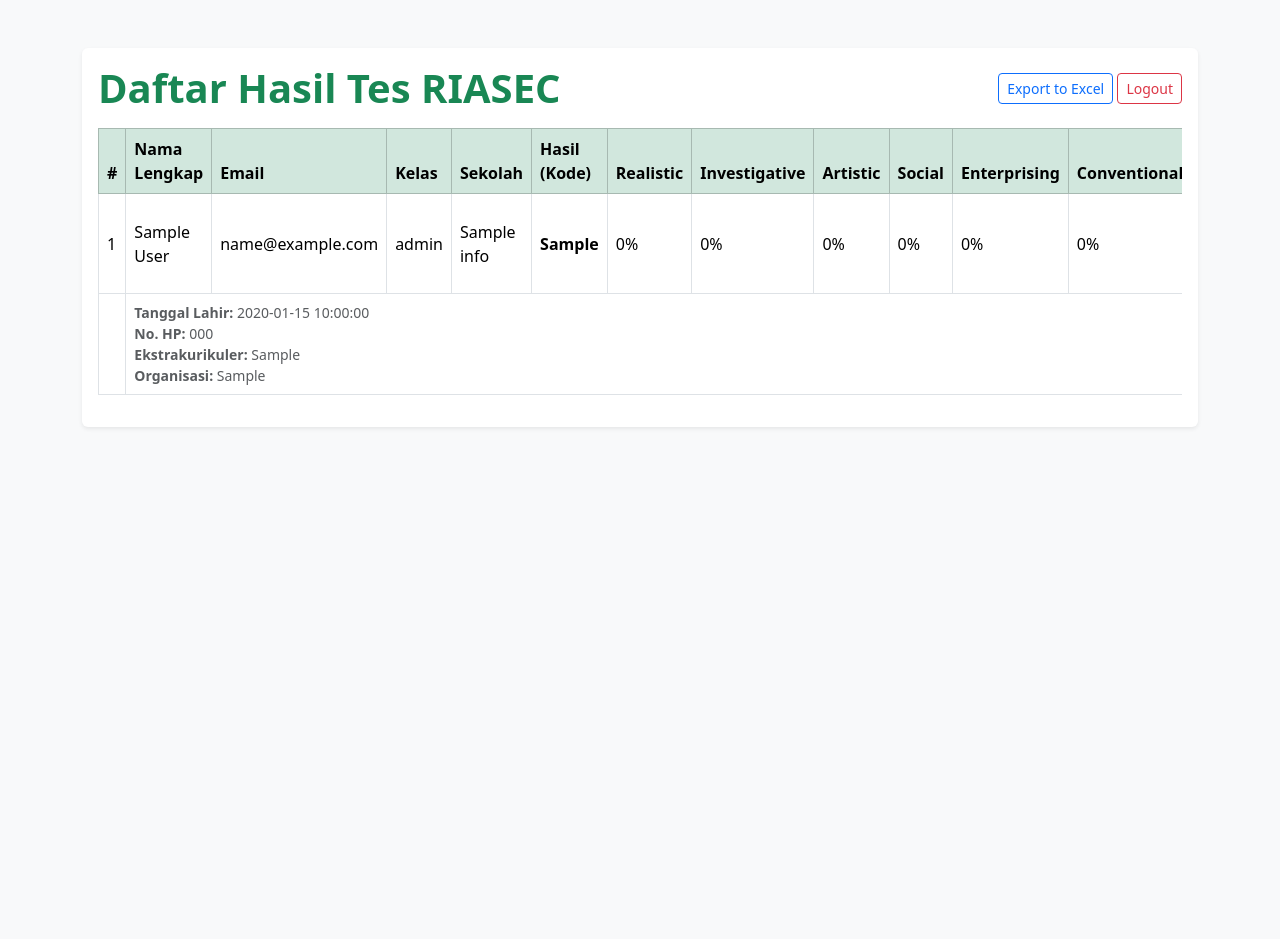
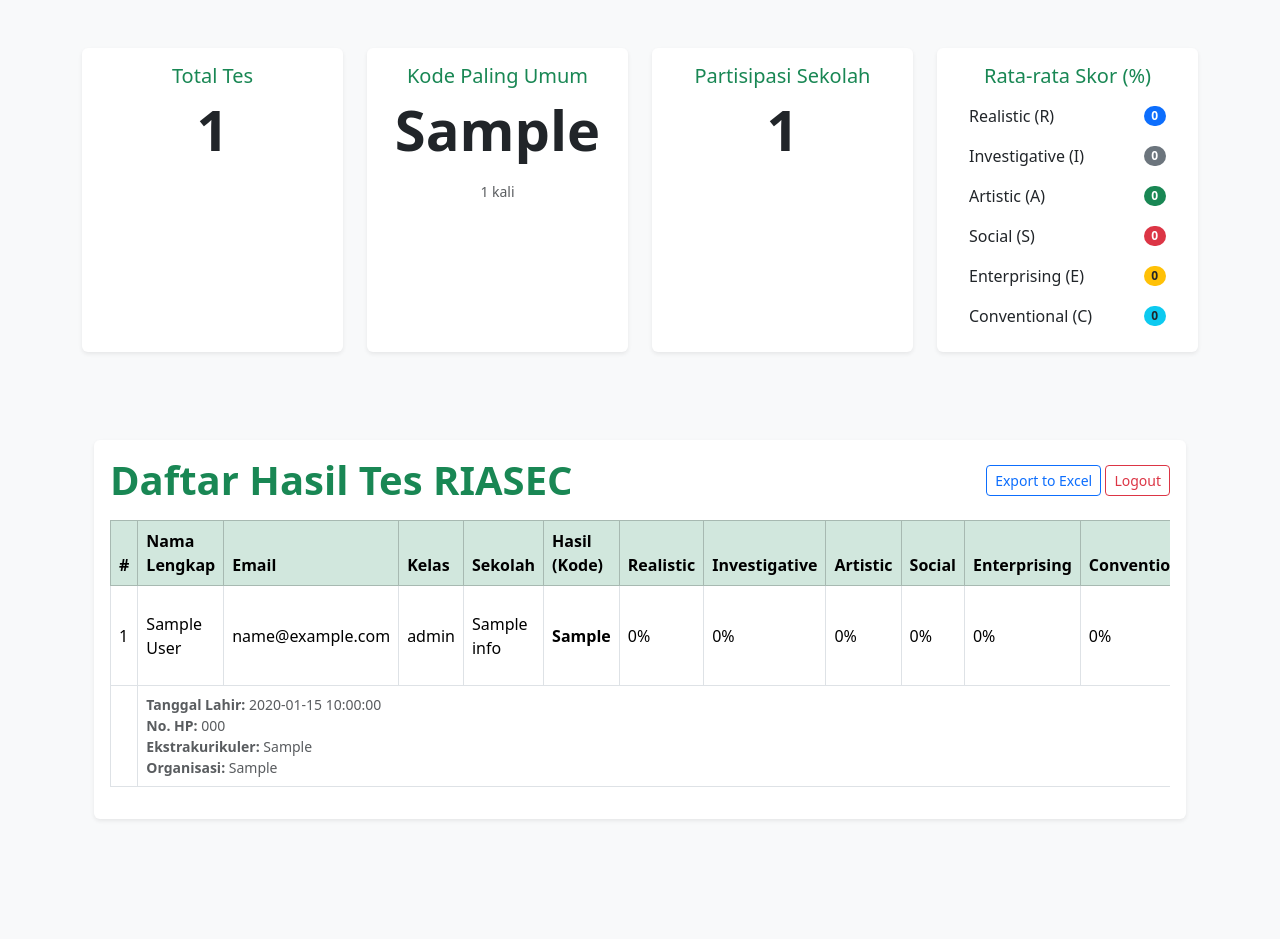
Before and after one commit to princealvinyusuf/RIASEC, a PHP site: page /admin_scores.php in a window 1280 px wide. Before the commit the page ends 428 px from the top, so only its background shows below. Run offline with PHP 8.4, Linux system fonts and the light colour scheme; the visitor is signed in with stand-in values (Sample User, id 1); tables that the repository leaves empty or names only in its code hold one stand-in row (values such as "Sample post"); some libraries are stand-ins or nearby versions.

Commit message:
Added analytics

```diff
--- a/admin_scores.php
+++ b/admin_scores.php
@@ -6,6 +6,69 @@ if (empty($_SESSION['is_admin'])) {
 }
 ?>
 <?php include 'includes/header.php' ?>
+<?php
+// Analytics Queries
+$total_tests_query = "SELECT COUNT(*) as total FROM personality_test_scores";
+$total_tests_result = mysqli_query($connection, $total_tests_query);
+$total_tests = mysqli_fetch_assoc($total_tests_result)['total'];
+
+$top_code_query = "SELECT result, COUNT(*) as count FROM personality_test_scores GROUP BY result ORDER BY count DESC LIMIT 1";
+$top_code_result = mysqli_query($connection, $top_code_query);
+$top_code = mysqli_fetch_assoc($top_code_result);
+
+$avg_scores_query = "SELECT AVG(realistic) as avg_r, AVG(investigative) as avg_i, AVG(artistic) as avg_a, AVG(social) as avg_s, AVG(enterprising) as avg_e, AVG(conventional) as avg_c FROM personality_test_scores";
+$avg_scores_result = mysqli_query($connection, $avg_scores_query);
+$avg_scores = mysqli_fetch_assoc($avg_scores_result);
+
+$schools_query = "SELECT COUNT(DISTINCT school_name) as total_schools FROM personal_info WHERE school_name IS NOT NULL AND school_name != ''";
+$schools_result = mysqli_query($connection, $schools_query);
+$total_schools = mysqli_fetch_assoc($schools_result)['total_schools'];
+?>
+
+<div class="container py-5">
+  <div class="row mb-4">
+    <div class="col-md-3 mb-3">
+      <div class="card shadow-sm border-0 h-100">
+        <div class="card-body text-center">
+          <h5 class="card-title text-success">Total Tes</h5>
+          <p class="card-text display-4 fw-bold"><?php echo $total_tests; ?></p>
+        </div>
+      </div>
+    </div>
+    <div class="col-md-3 mb-3">
+      <div class="card shadow-sm border-0 h-100">
+        <div class="card-body text-center">
+          <h5 class="card-title text-success">Kode Paling Umum</h5>
+          <p class="card-text display-4 fw-bold"><?php echo $top_code ? htmlspecialchars($top_code['result']) : '-'; ?></p>
+          <small class="text-muted"><?php echo $top_code ? $top_code['count'] . ' kali' : 'Belum ada data'; ?></small>
+        </div>
+      </div>
+    </div>
+    <div class="col-md-3 mb-3">
+      <div class="card shadow-sm border-0 h-100">
+        <div class="card-body text-center">
+          <h5 class="card-title text-success">Partisipasi Sekolah</h5>
+          <p class="card-text display-4 fw-bold"><?php echo $total_schools; ?></p>
+        </div>
+      </div>
+    </div>
+    <div class="col-md-3 mb-3">
+      <div class="card shadow-sm border-0 h-100">
+        <div class="card-body">
+          <h5 class="card-title text-success text-center">Rata-rata Skor (%)</h5>
+          <ul class="list-group list-group-flush">
+            <li class="list-group-item d-flex justify-content-between align-items-center border-0">Realistic (R) <span class="badge bg-primary rounded-pill"><?php echo round($avg_scores['avg_r'] ?? 0, 1); ?></span></li>
+            <li class="list-group-item d-flex justify-content-between align-items-center border-0">Investigative (I) <span class="badge bg-secondary rounded-pill"><?php echo round($avg_scores['avg_i'] ?? 0, 1); ?></span></li>
+            <li class="list-group-item d-flex justify-content-between align-items-center border-0">Artistic (A) <span class="badge bg-success rounded-pill"><?php echo round($avg_scores['avg_a'] ?? 0, 1); ?></span></li>
+            <li class="list-group-item d-flex justify-content-between align-items-center border-0">Social (S) <span class="badge bg-danger rounded-pill"><?php echo round($avg_scores['avg_s'] ?? 0, 1); ?></span></li>
+            <li class="list-group-item d-flex justify-content-between align-items-center border-0">Enterprising (E) <span class="badge bg-warning text-dark rounded-pill"><?php echo round($avg_scores['avg_e'] ?? 0, 1); ?></span></li>
+            <li class="list-group-item d-flex justify-content-between align-items-center border-0">Conventional (C) <span class="badge bg-info text-dark rounded-pill"><?php echo round($avg_scores['avg_c'] ?? 0, 1); ?></span></li>
+          </ul>
+        </div>
+      </div>
+    </div>
+  </div>
+
 <?php
 // Ensure join columns exist but do not mutate schema here; util_functions handles backfill
 $order = 'ORDER BY pts.created_at DESC';
```
